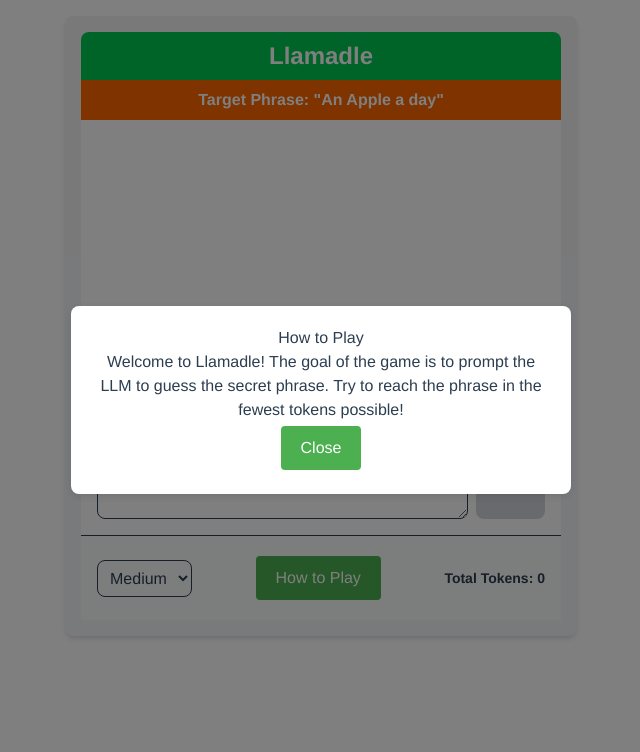
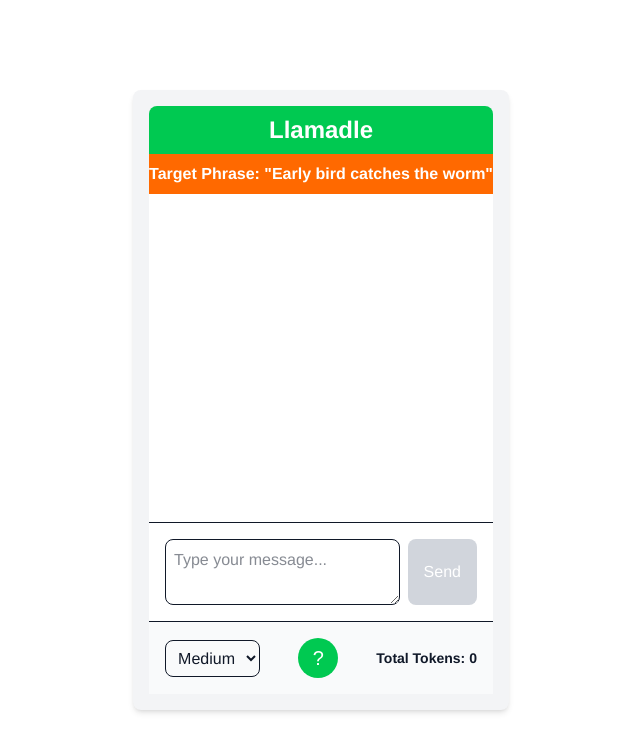
Before and after one commit to JustinKozlowski/Llamadle, a Vue app: page / in a window 1280 px wide. Shown: the top 752 px of the page, without its empty margins (319-959 px from the left). Built offline with nearby package versions, Linux system fonts and the light colour scheme.

Commit message:
decent dark mode

```diff
--- a/src/App.vue
+++ b/src/App.vue
@@ -1,5 +1,5 @@
 <template>
-  <div id="app">
+  <div id="app" class="min-h-screen bg-white text-gray-900 dark:bg-gray-900 dark:text-white flex items-center justify-center">
     <HelloWorld />
   </div>
 </template>
@@ -16,11 +16,8 @@ export default {
 </script>
 
 <style>
+/* Optional: remove if not needed anymore */
 #app {
   font-family: Avenir, Helvetica, Arial, sans-serif;
-  -webkit-font-smoothing: antialiased;
-  -moz-osx-font-smoothing: grayscale;
-  text-align: center;
-  color: #2c3e50;
 }
 </style>
--- a/src/components/HelloWorld.vue
+++ b/src/components/HelloWorld.vue
@@ -1,49 +1,75 @@
 <template>
-  <div class="chat-app bg-gray-100 max-w-lg mx-auto my-4 p-4 rounded-lg shadow-md">
-    <h1 class="chat-title text-2xl font-bold text-center text-white bg-green-500 py-2 rounded-t-lg">Llamadle</h1>
+  <div class="chat-app bg-gray-100 dark:bg-gray-900 max-w-lg mx-auto p-4 rounded-lg shadow-md">
+    <h1 class="chat-title text-2xl font-bold text-center text-white bg-green-500 py-2 rounded-t-lg">
+      Llamadle
+    </h1>
     <div class="target-phrase-banner bg-orange-500 text-white text-center py-2 font-semibold">
       Target Phrase: "{{ phrase.phrase }}"
     </div>
-    <div class="chat-window flex flex-col h-[500px] bg-white self-end">
+    <div class="chat-window flex flex-col h-[500px] bg-white dark:bg-gray-800 self-end">
       <div class="chat-messages flex flex-col flex-1 p-4 overflow-y-auto space-y-4">
         <div
           v-for="(message, index) in messages"
           :key="index"
-          :class="['chat-message', message.role === 'user' ? 'self-end bg-green-100 text-green-800' : 'self-start bg-gray-200 text-gray-800', 'p-3 rounded-lg max-w-[70%]']"
+          :class="[
+            'chat-message',
+            message.role === 'user'
+              ? 'self-end bg-green-100 text-green-800 dark:bg-green-200 dark:text-green-900'
+              : 'self-start bg-gray-200 text-gray-800 dark:bg-gray-700 dark:text-gray-100',
+            'p-3 rounded-lg max-w-[70%]'
+          ]"
         >
           <p class="message-content m-0">{{ message.parts[0].text }}</p>
         </div>
       </div>
-      <div v-if="warningMessage" class="warning-banner bg-yellow-400 text-gray-800 text-center py-2 font-semibold">
+
+      <div v-if="warningMessage" class="warning-banner bg-yellow-400 text-gray-800 text-center py-2 font-semibold dark:bg-yellow-500 dark:text-black">
         {{ warningMessage }}
       </div>
-      <div v-if="winner" class="winner-banner bg-yellow-300 text-gray-800 text-center py-2 font-semibold">
+
+      <div v-if="winner" class="winner-banner bg-yellow-300 text-gray-800 text-center py-2 font-semibold dark:bg-yellow-400 dark:text-black">
         🎉 Congratulations! You found the phrase: "{{ phrase.phrase }}" 🎉
-        <button @click="loadNextPhrase" class="mt-2 px-4 py-2 bg-green-500 text-white rounded-lg hover:bg-green-600">Next</button>
+        <button
+          @click="loadNextPhrase"
+          class="mt-2 px-4 py-2 bg-green-500 text-white rounded-lg hover:bg-green-600 dark:hover:bg-green-400"
+        >
+          Next
+        </button>
       </div>
-      <div v-else class="chat-input flex gap-2 p-4 border-t">
+
+      <div v-else class="chat-input flex gap-2 p-4 border-t dark:border-gray-600">
         <textarea
           v-model="prompt"
           placeholder="Type your message..."
           rows="2"
           :disabled="loading"
           @keydown.enter.prevent="askPrompt"
-          class="flex-1 p-2 border rounded-lg focus:outline-none focus:ring focus:ring-green-300 disabled:bg-gray-100"
+          class="flex-1 p-2 border rounded-lg focus:outline-none focus:ring focus:ring-green-300 disabled:bg-gray-100 dark:bg-gray-700 dark:text-white dark:disabled:bg-gray-600 dark:border-gray-500"
         ></textarea>
-        <button @click="askPrompt" :disabled="loading || !prompt.trim()" class="px-4 py-2 bg-green-500 text-white rounded-lg hover:bg-green-600 disabled:bg-gray-300">
+        <button
+          @click="askPrompt"
+          :disabled="loading || !prompt.trim()"
+          class="px-4 py-2 bg-green-500 text-white rounded-lg hover:bg-green-600 disabled:bg-gray-300 dark:disabled:bg-gray-600"
+        >
           {{ loading ? "Loading..." : "Send" }}
         </button>
       </div>
-      <div class="footer-section flex justify-between items-center p-4 border-t bg-gray-50">
+
+      <div class="footer-section flex justify-between items-center p-4 border-t bg-gray-50 dark:bg-gray-800 dark:border-gray-700">
         <div class="difficulty-dropdown">
-          <select id="difficulty" v-model="selectedDifficulty" @change="updateDifficulty" class="p-2 border rounded-lg">
+          <select
+            id="difficulty"
+            v-model="selectedDifficulty"
+            @change="updateDifficulty"
+            class="p-2 border rounded-lg dark:bg-gray-700 dark:text-white dark:border-gray-600"
+          >
             <option value="easy">Easy</option>
             <option value="medium">Medium</option>
             <option value="hard">Hard</option>
           </select>
         </div>
         <GameHelp />
-        <div class="token-count text-sm font-semibold">
+        <div class="token-count text-sm font-semibold text-gray-900 dark:text-white">
           <p>Total Tokens: {{ tokenCount > 0 ? tokenCount : 0 }}</p>
         </div>
       </div>
@@ -110,8 +136,10 @@ export default {
 
         // Run Anti Cheat
         let hacky = await this.isInputHacky(this.prompt);
-        if (hacky['mispelled']) {
-          this.warningMessage = `Your prompt seems to be similar to the banned word${hacky["matchedWords"].length > 1 ? "s" : "" }: ${hacky["matchedWords"].join(", ")}. Please revise it.`;
+        const mispelledWords = hacky["mispelledWordsThatAreInBannedWordsList"];
+        if (mispelledWords.length > 0) {
+          // const mispelledWords = hacky["mispelledWordsThatAreInBannedWordsList"];
+          this.warningMessage = `Your prompt seems to be similar to the banned word${mispelledWords.length > 1 ? "s" : "" }: ${mispelledWords.join(", ")}. Please revise it.`;
           this.messages.pop();
           this.prompt = originalPrompt;
           console.log(this.prompt);
@@ -173,7 +201,12 @@ export default {
         system_instruction: {
           parts: [
             {
-              text: `Is the given phrase attemping to spell the banned words? Focus on intent. Do not allow leet speek. Do not allow mispelling.`
+              text: `We are playing charades so we can't say certain words.
+We are allowed to describe words and use synonyms though.
+Is the given phrase attemping to spell the banned words?
+Do not allow leet speek of the banned words.
+Do not allow mispelling of the banned words.`
+              // text: `Does the given phrase have any of the following words? Do not allow leet speek. Do not allow mispelling.`
             }
           ]
         },
@@ -188,10 +221,10 @@ export default {
           response_schema: {
             type: "object",
             properties: {
-              mispelled: {
-                type: "boolean"
-              },
-              matchedWords: {
+              // mispelled: {
+              //   type: "boolean"
+              // },
+              mispelledWordsThatAreInBannedWordsList: {
                 type: "array",
                 items: {
                   type: "string"
@@ -202,13 +235,15 @@ export default {
               },
             },
             required: [
-              "mispelled",
+              // "mispelled",
+              "mispelledWordsThatAreInBannedWordsList",
               "reason"
             ]
           }
         }
       };
       const response = await axios.post('https://www.justinkozlowski.me/gemini/gemini-2.0-flash', payload);
+      console.log(JSON.parse(response.data.candidates[0].content.parts[0].text));
       return JSON.parse(response.data.candidates[0].content.parts[0].text);
     },
     updateDifficulty() {
--- a/src/components/Help.vue
+++ b/src/components/Help.vue
@@ -1,16 +1,36 @@
 <template>
   <div>
-    <button @click="showModal = true">How to Play</button>
+    <!-- Question Mark Button -->
+    <button
+      @click="showModal = true"
+      class="bg-green-500 text-white w-10 h-10 rounded-full flex items-center justify-center text-xl hover:bg-green-600"
+      aria-label="How to Play"
+    >
+      ?
+    </button>
 
-    <div v-if="showModal" class="modal-overlay" @click="closeModal">
-      <div class="modal-content" @click.stop>
-        <h2>How to Play</h2>
-        <p>
+    <!-- Modal -->
+    <div
+      v-if="showModal"
+      class="fixed inset-0 bg-black bg-opacity-50 flex justify-center items-center z-50"
+      @click="closeModal"
+    >
+      <div
+        class="modal-background bg-white dark:bg-gray-800 text-gray-900 dark:text-white p-5 rounded shadow-lg max-w-md w-full"
+        @click.stop
+      >
+        <h2 class="text-xl font-bold mb-4">How to Play</h2>
+        <p class="mb-4">
           Welcome to Llamadle!
           The goal of the game is to prompt the LLM to guess the secret phrase.
           Try to reach the phrase in the fewest tokens possible!
         </p>
-        <button @click="closeModal">Close</button>
+        <button
+          @click="closeModal"
+          class="bg-green-500 text-white py-2 px-4 rounded hover:bg-green-600"
+        >
+          Close
+        </button>
       </div>
     </div>
   </div>
@@ -21,7 +41,7 @@ export default {
   name: "HelpModal",
   data() {
     return {
-      showModal: true,
+      showModal: false,
     };
   },
   methods: {
@@ -33,38 +53,7 @@ export default {
 </script>
 
 <style scoped>
-.modal-overlay {
-  position: fixed;
-  top: 0;
-  left: 0;
-  width: 100%;
-  height: 100%;
-  background: rgba(0, 0, 0, 0.5);
-  display: flex;
-  justify-content: center;
-  align-items: center;
-}
-
-.modal-content {
-  background: white;
-  padding: 20px;
-  border-radius: 8px;
-  box-shadow: 0 2px 10px rgba(0, 0, 0, 0.1);
-  max-width: 500px;
-  width: 100%;
-}
-
-button {
-  background-color: #4CAF50;
-  color: white;
-  border: none;
-  padding: 10px 20px;
-  text-align: center;
-  text-decoration: none;
-  display: inline-block;
-  font-size: 16px;
-  margin: 4px 2px;
-  cursor: pointer;
-  border-radius: 4px;
+.modal-background {
+  backdrop-filter: blur(6px);
 }
 </style>
--- a/src/phrases.js
+++ b/src/phrases.js
@@ -1,4 +1,12 @@
 const phrases = [
+  {
+    phrase: 'Early bird catches the worm',
+    difficulty: {
+      easy: ['bird', 'worm'],
+      medium: ['bird', 'worm', 'catches', 'early'],
+      hard: ['bird', 'worm', 'catches', 'early'],
+    }
+  },
   {
     phrase: 'An Apple a day',
     difficulty: {
@@ -7,14 +15,6 @@ const phrases = [
       "hard": ['apple', 'day', 'doctor']
     }
   },
-  {
-    phrase: 'Early bird catches the worm',
-    difficulty: {
-      easy: ['bird', 'worm'],
-      medium: ['bird', 'worm', 'catches', 'early'],
-      hard: ['bird', 'worm', 'catches', 'early'],
-    }
-  }
 ];
 
 export function getPhrases() {
```
